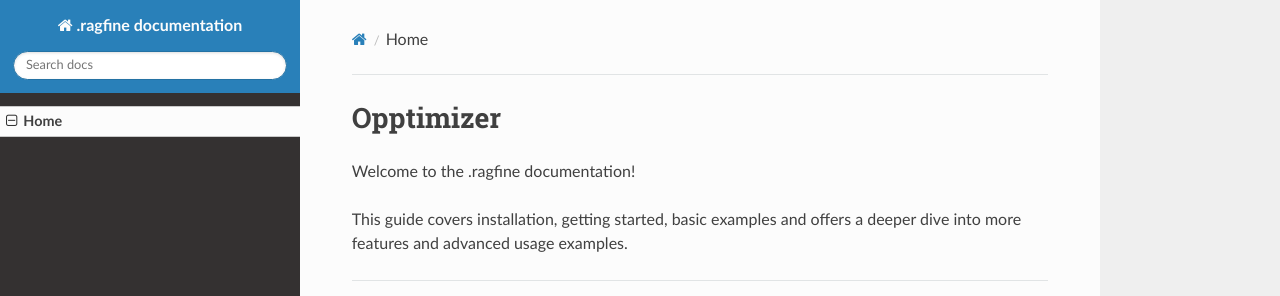
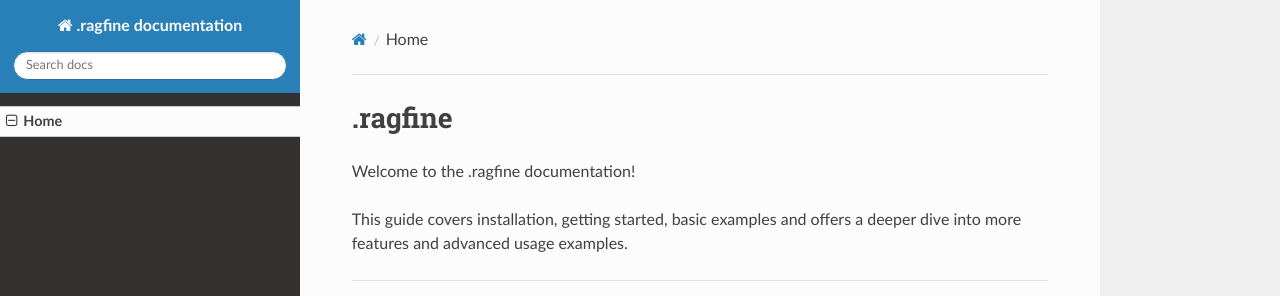
Before and after one commit to virtgen/ragfine, an MkDocs documentation site: the page built from docs/index.md, in a window 1280 px wide. Shown: the top 296 px of the page. Built offline with MkDocs 1.6.1, drawn with Linux system fonts in a browser that asks for light colours; nearby versions of some CDN libraries.

Commit message:
Proper name in docs

```diff
--- a/docs/index.md
+++ b/docs/index.md
@@ -1,4 +1,4 @@
-# Opptimizer
+# .ragfine
 
 Welcome to the .ragfine documentation!
 
```
